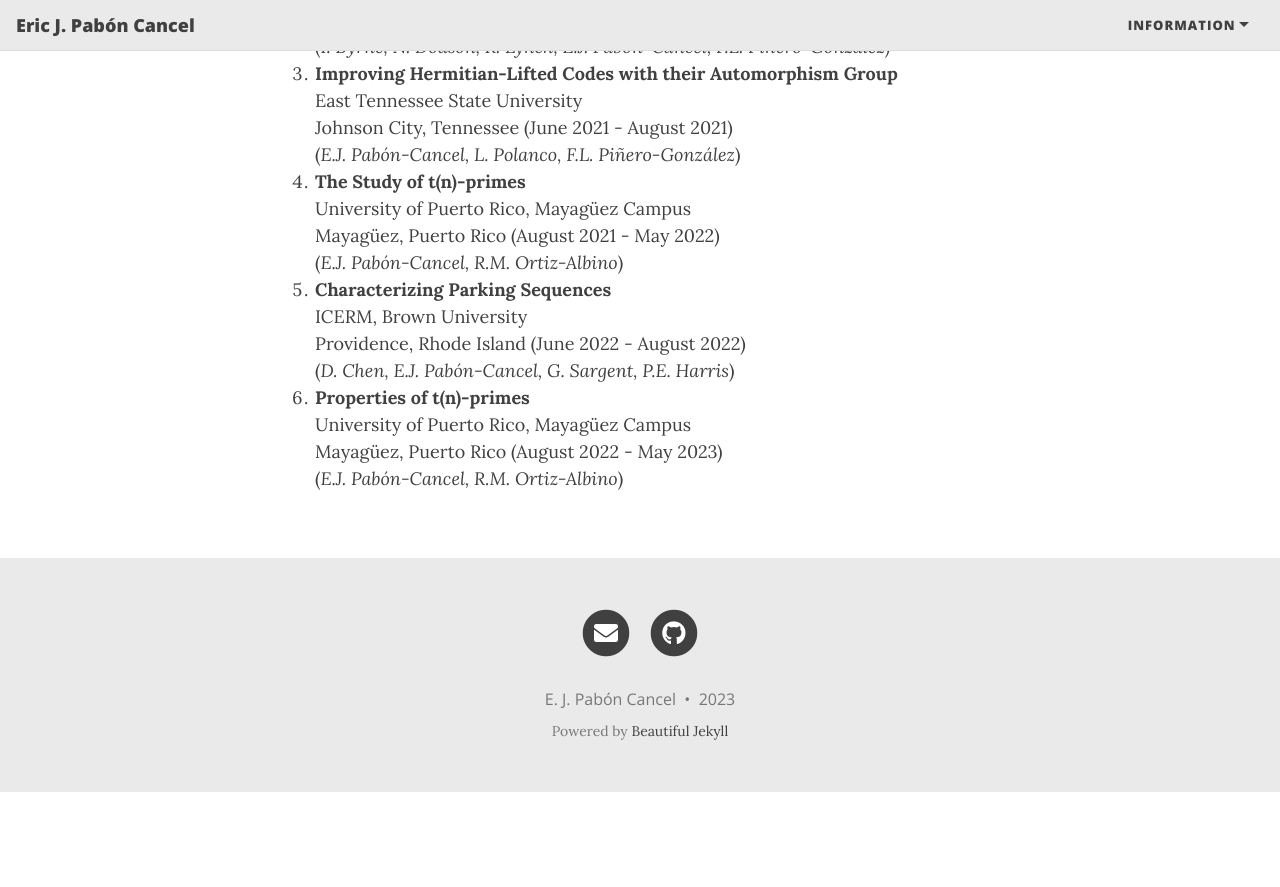
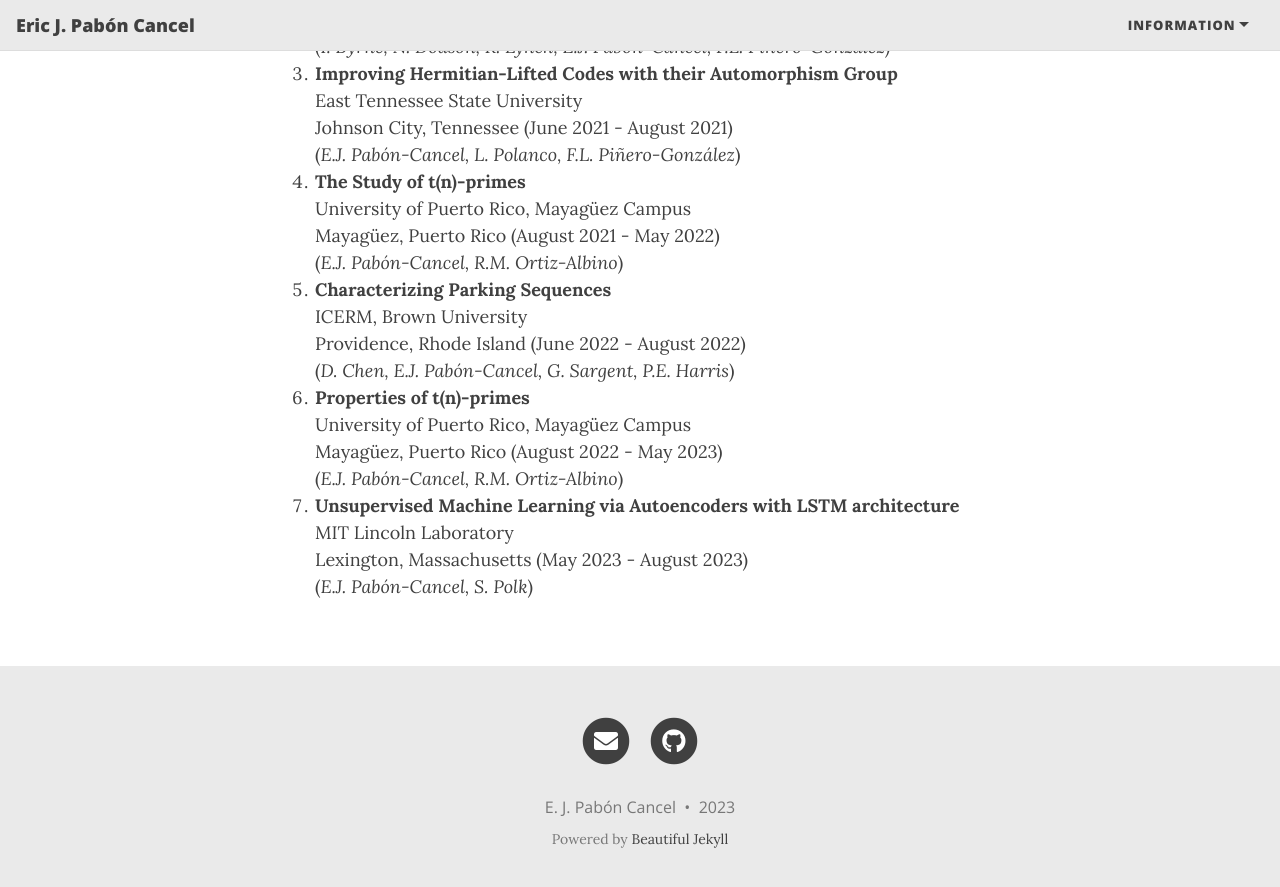
Before and after one commit to ejpaboncancel/ejpaboncancel-old.github.io, a Jekyll site: the page built from research.md, in a window 1280 px wide and 900 px high, scrolled down 543 px. Shown: the top 887 px of the window. Built offline with Jekyll 4.4.1, drawn with Linux system fonts in a browser that asks for light colours; nearby versions of some CDN libraries; before the commit the page ends 1335 px from its top, so only the background shows below that.

Commit message:
Update research.md

```diff
--- a/research.md
+++ b/research.md
@@ -11,3 +11,4 @@ title: Research
 4. **The Study of t(n)-primes** <br> University of Puerto Rico, Mayagüez Campus <br> Mayagüez, Puerto Rico (August 2021 - May 2022) <br> (<i>E.J. Pabón-Cancel, R.M. Ortiz-Albino</i>)
 5. **Characterizing Parking Sequences** <br> ICERM, Brown University <br> Providence, Rhode Island (June 2022 - August 2022) <br> (<i>D. Chen, E.J. Pabón-Cancel, G. Sargent, P.E. Harris</i>)
 6. **Properties of t(n)-primes** <br> University of Puerto Rico, Mayagüez Campus <br> Mayagüez, Puerto Rico (August 2022 - May 2023) <br> (<i>E.J. Pabón-Cancel, R.M. Ortiz-Albino</i>)
+7. **Unsupervised Machine Learning via Autoencoders with LSTM architecture** <br> MIT Lincoln Laboratory <br> Lexington, Massachusetts (May 2023 - August 2023) <br> (<i>E.J. Pabón-Cancel, S. Polk</i>)
```
